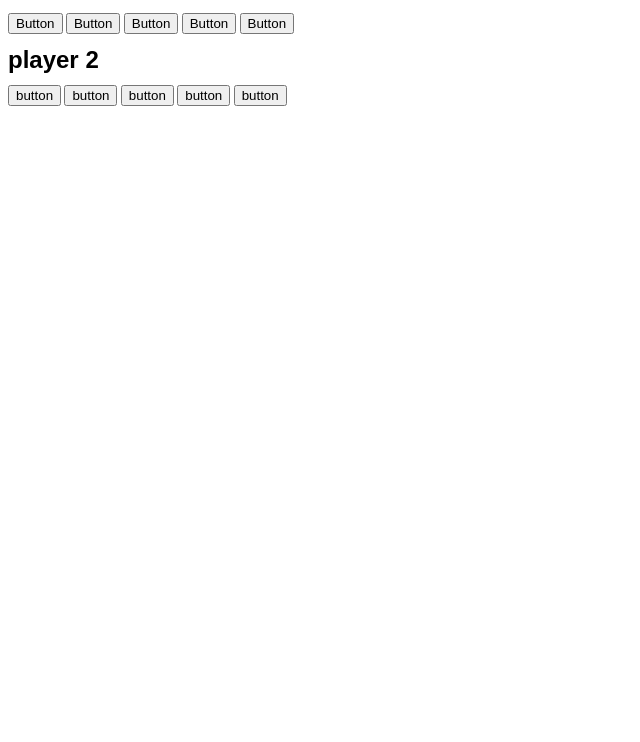
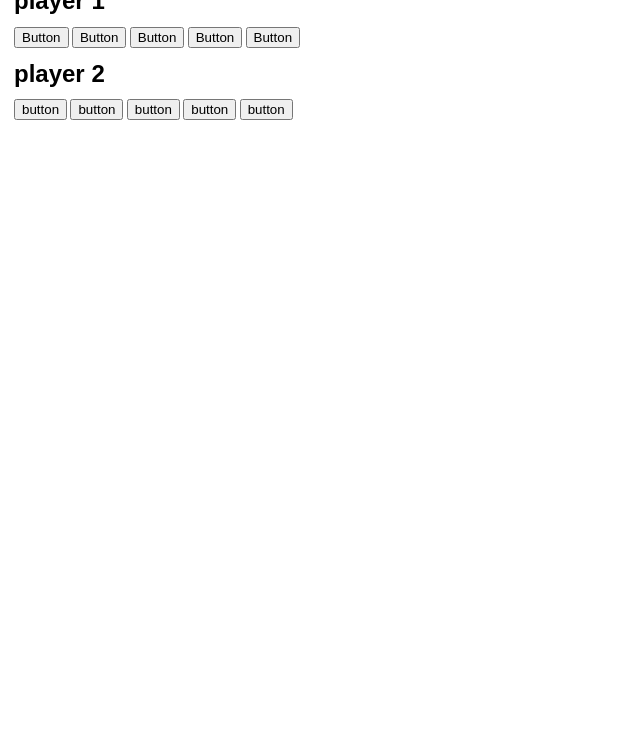
Before and after one commit to Bijoolabs/bijoo-start, a website with bundled scripts: page index.html in a window 1280 px wide. Shown: the part 74-816 px from the top of the page, without its empty margins (0-640 px from the left). Built offline with nearby package versions, Linux system fonts and the light colour scheme; files whose address does not match are found by name.

Commit message:
added babel-eslint et wip stylelint #887

```diff
--- a/app/styles/main.css
+++ b/app/styles/main.css
@@ -19,7 +19,7 @@
     CONTENT
     ======================================================================== */
 
-@import "modules/header.css";
+  @import "modules/header.css";
 @import "modules/menu.css";
 @import "modules/pages.css";
 @import "modules/footer.css";
--- a/app/styles/modules/styleguide.css
+++ b/app/styles/modules/styleguide.css
@@ -102,6 +102,8 @@ time {
 
 .container {
     @neat-outer-container;
+    padding-top: 1em;
+    padding: 0.5em;
 }
 
 .mainContent {
```
Also changed, not shown: package.json (+6 -4 lines), 3 other files.
